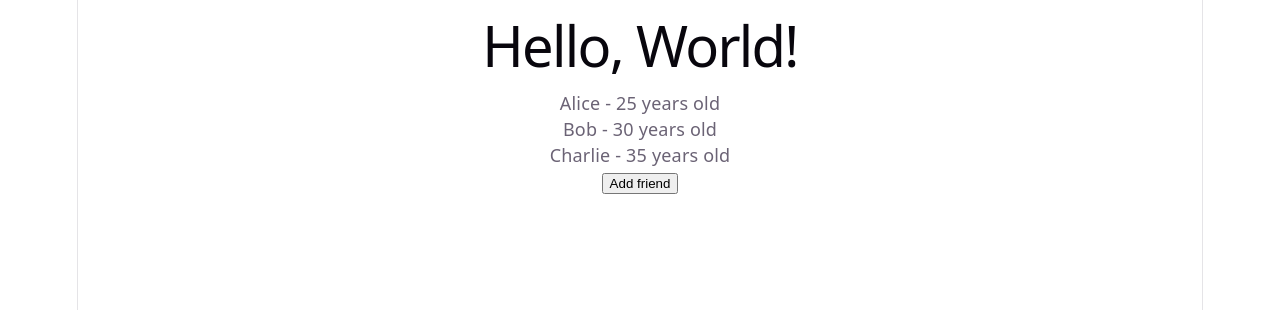
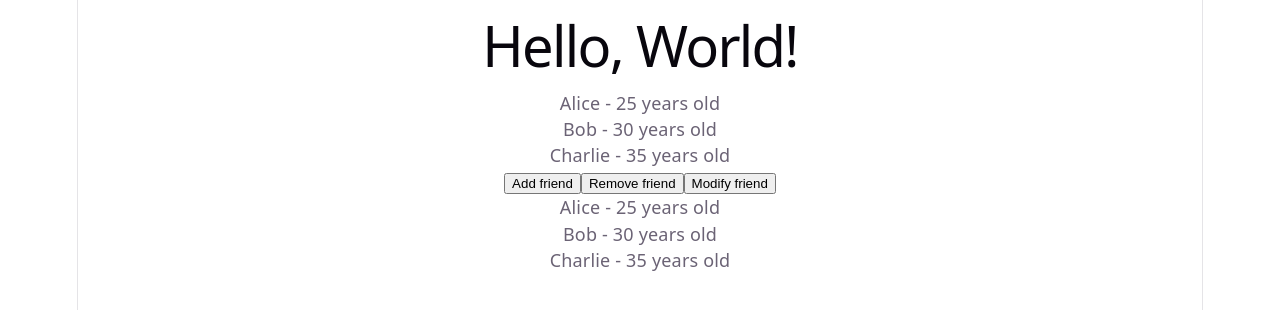
Before and after one commit to AleksandarStanisic021/reactlab, a React (Vite) app: page / in a window 1280 px wide. Shown: the top 310 px of the page. Built offline with nearby package versions, Linux system fonts and the light colour scheme.

Commit message:
Add friend management functionality and modify friend details

```diff
--- a/src/App.jsx
+++ b/src/App.jsx
@@ -6,7 +6,21 @@ const App = () => {
     { name: "Bob", age: 30 },
     { name: "Charlie", age: 35 },
   ];
-  const [friendList, setFriendList] = React.useState([]);
+  const [friendList, setFriendList] = React.useState([
+    { name: "Alice", age: 25 },
+    { name: "Bob", age: 30 },
+    { name: "Charlie", age: 35 },
+  ]);
+
+  function modifyFriend() {
+    const updatedFriends = friendList.map((friend) => {
+      if (friend.name === "Alice") {
+        return { ...friend, name: "Alice Smith", age: friend.age + 1 }; // Increment Alice's age by 1 and update her name
+      }
+      return friend;
+    });
+    setFriendList(updatedFriends);
+  }
 
   return (
     <div>
@@ -23,6 +37,14 @@ const App = () => {
         }}>
         Add friend
       </button>
+      <button
+        onClick={() => {
+          setFriendList(friendList.slice(0, -1));
+        }}>
+        Remove friend
+      </button>
+      <button onClick={modifyFriend}> Modify friend</button>
+
       {friendList.map((friend, index) => (
         <div key={index}>
           {friend.name} - {friend.age} years old
```
